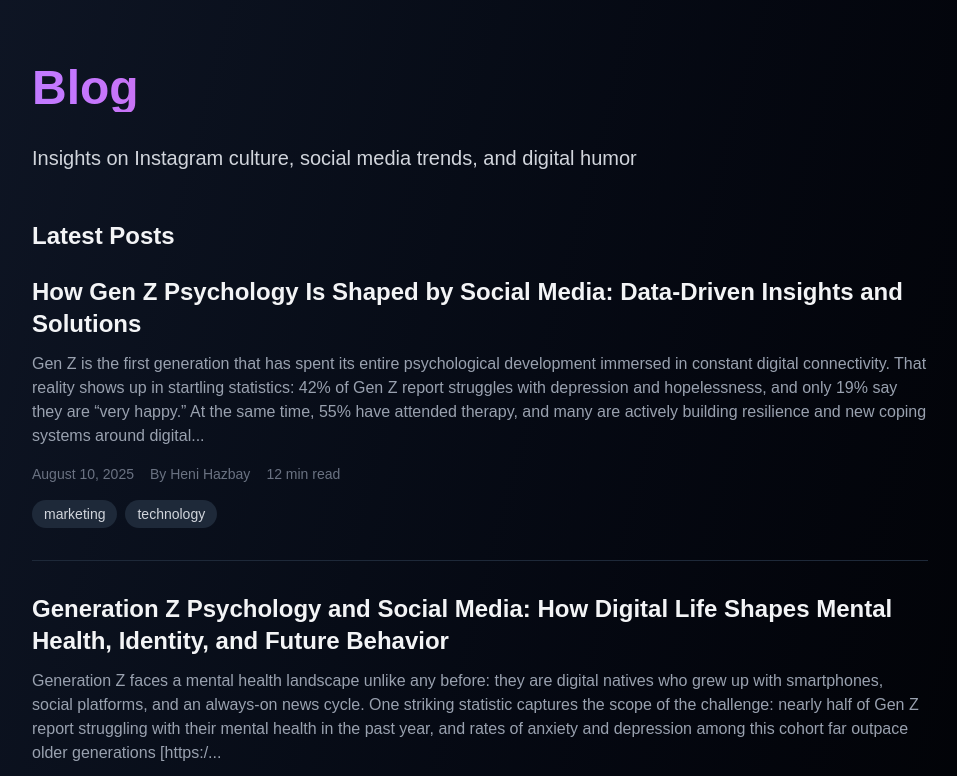
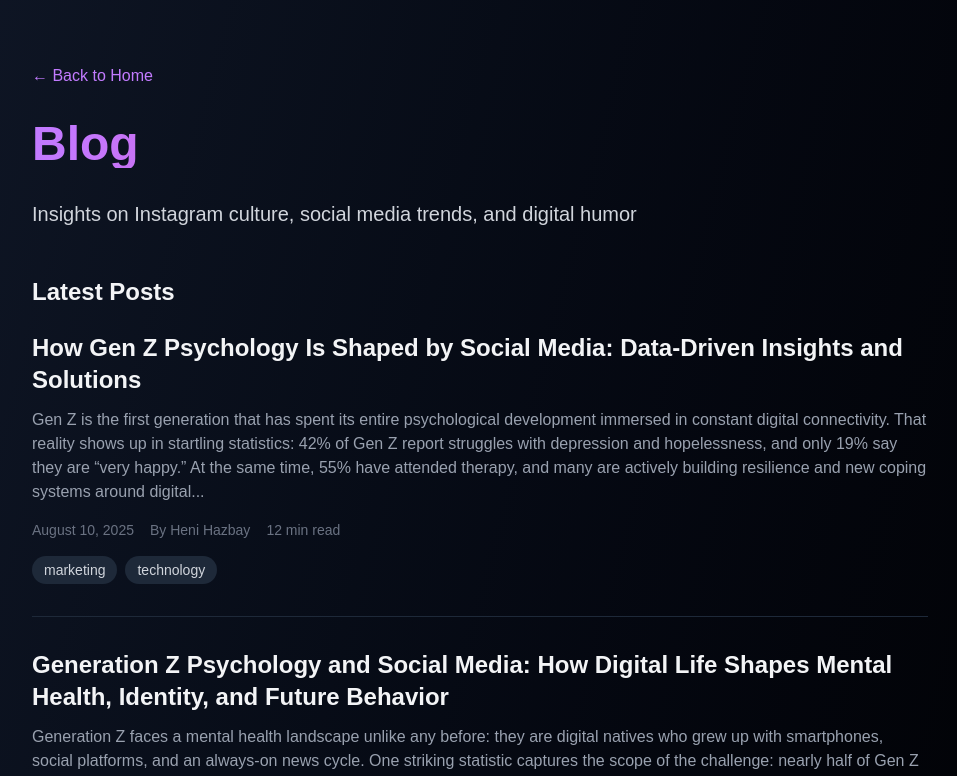
Before and after one commit to notsurewhoisthis/lookatmyprofile-web, a Next.js app: page /blog in a window 1280 px wide. Shown: the top 776 px of the page, without its empty margins (160-1117 px from the left). Built offline with nearby package versions, Linux system fonts and the light colour scheme.

Commit message:
Add back to home link on blog page
- Added arrow link to navigate back to home page
- Matches the navigation pattern of individual blog posts

```diff
--- a/app/blog/page.tsx
+++ b/app/blog/page.tsx
@@ -127,6 +127,12 @@ export default async function BlogPage() {
     <div className="min-h-screen bg-gradient-to-br from-gray-900 to-black text-white">
       <div className="container mx-auto px-4 py-16">
         <div className="max-w-4xl mx-auto">
+          <Link
+            href="/"
+            className="inline-flex items-center text-purple-400 hover:text-purple-300 mb-8 transition-colors"
+          >
+            ← Back to Home
+          </Link>
           <h1 className="text-4xl md:text-5xl font-bold mb-8 bg-gradient-to-r from-purple-400 to-pink-600 bg-clip-text text-transparent">
             Blog
           </h1>
```
